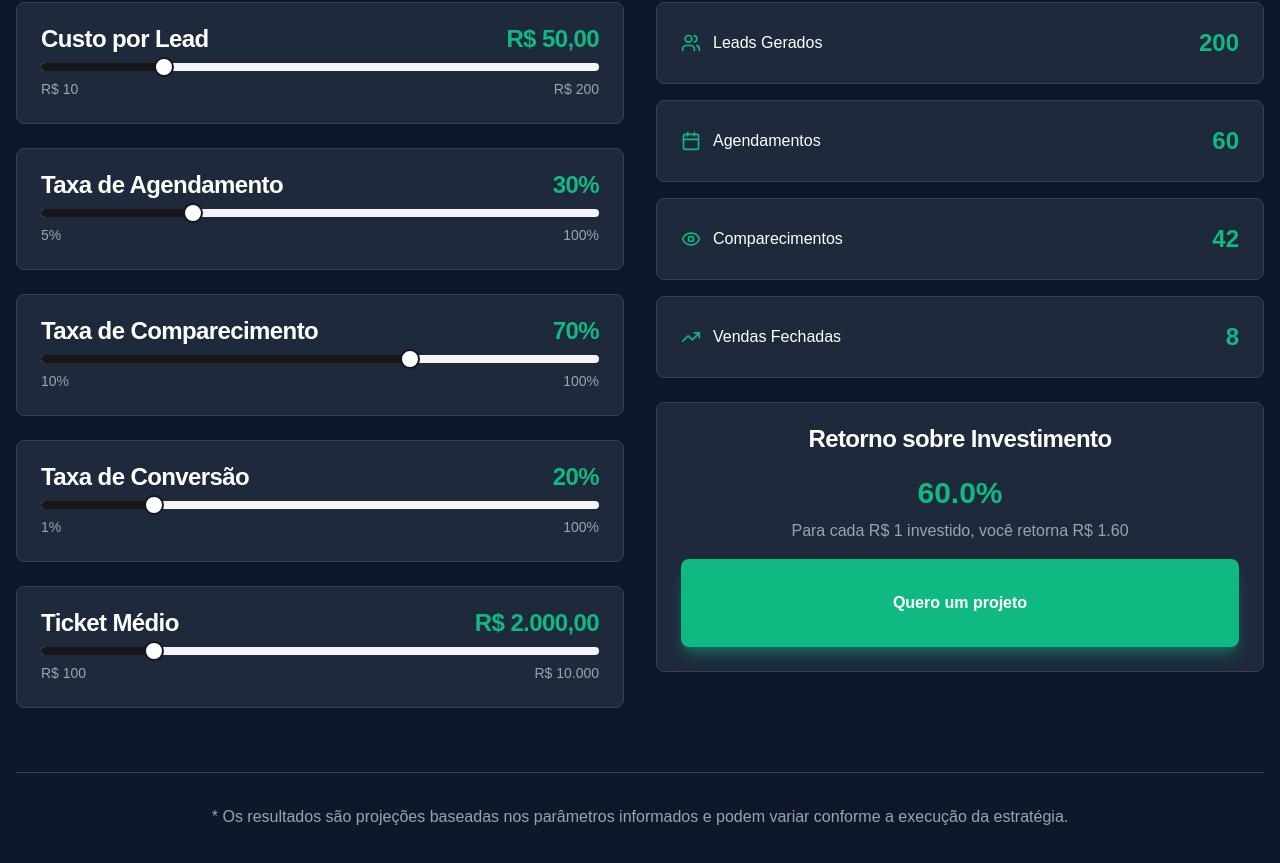
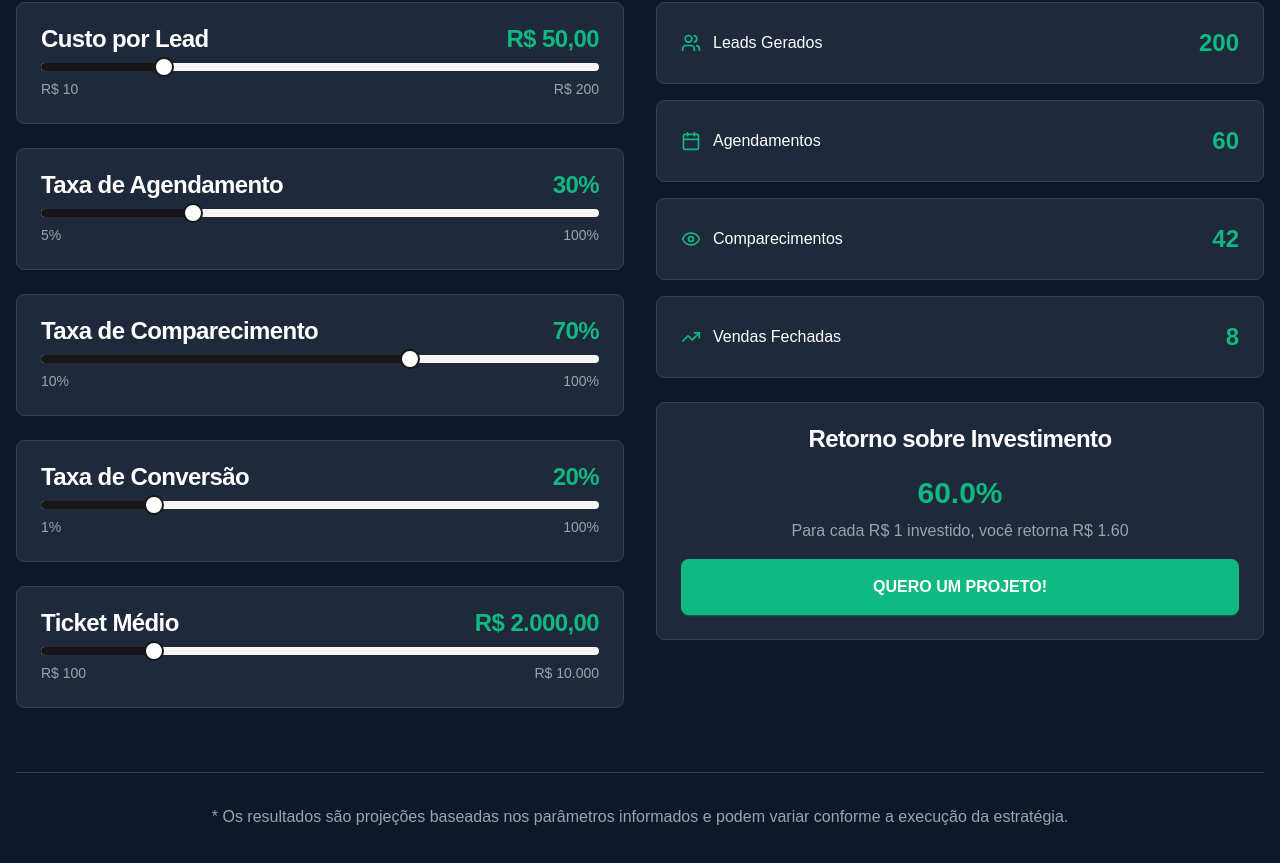
Before and after one commit to asaphefelippe561/calculadora-roi, a Next.js app: page / in a window 1280 px wide. Shown: the part 504-1367 px from the top of the page. Built offline with nearby package versions, Linux system fonts and the light colour scheme.

Commit message:
feat: adiciona botão Quero um projeto

```diff
--- a/app/page.tsx
+++ b/app/page.tsx
@@ -306,13 +306,13 @@ export default function RevenueCalculator() {
     block
     w-full
     text-center
-    py-8 px-4
+    py-4 px-4
     mt-4
     bg-[#10B981]
     text-white
     font-bold
     rounded-lg
-    shadow-lg
+    shadow-sm
     shadow-emerald-500/40
     hover:bg-[#0ea871]
     hover:shadow-emerald-500/60
@@ -321,7 +321,7 @@ export default function RevenueCalculator() {
     ease-in-out
   "
                 >
-                  Quero um projeto
+                  QUERO UM PROJETO!
                 </a>
 
               </CardContent>
```
